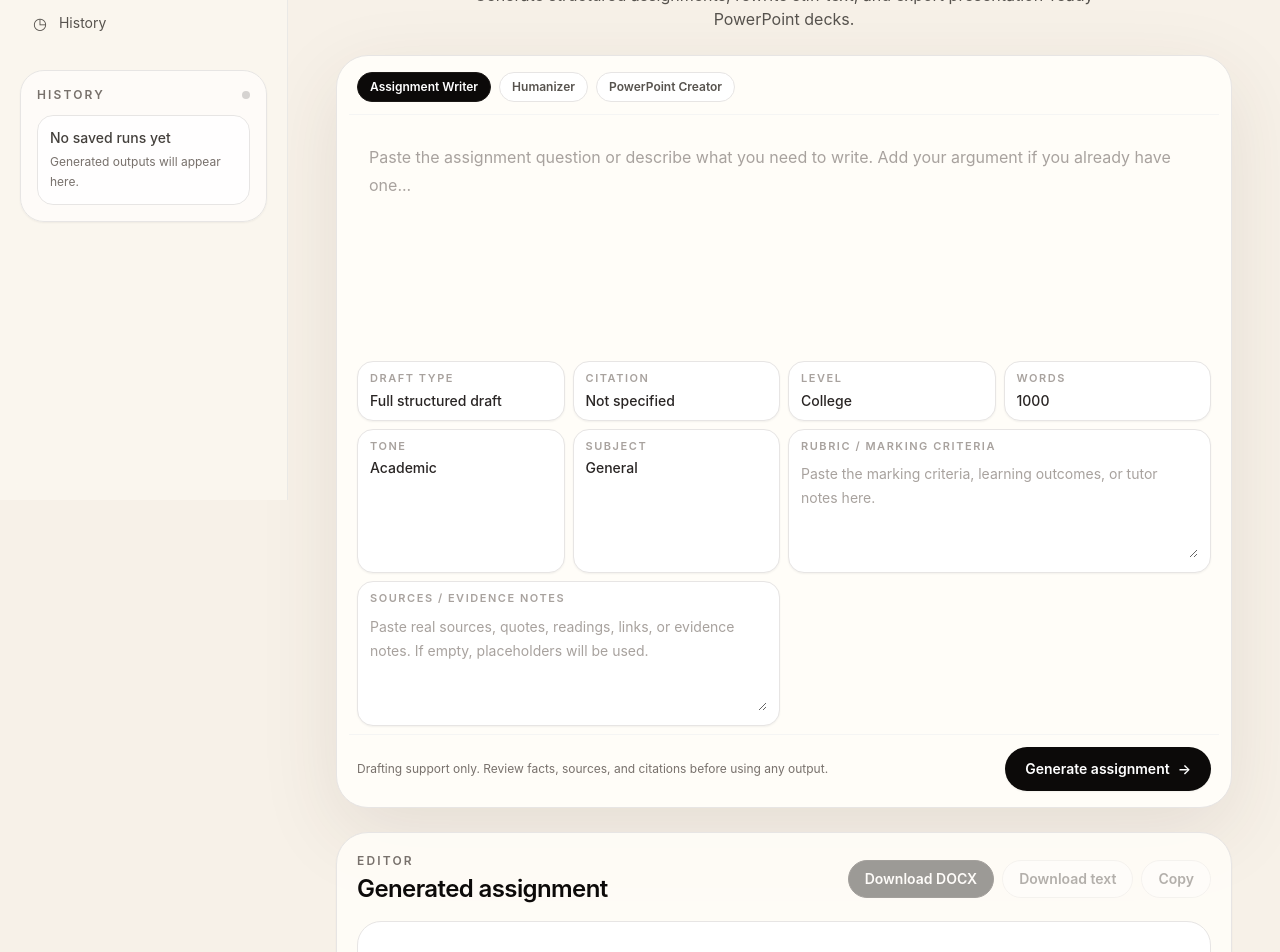
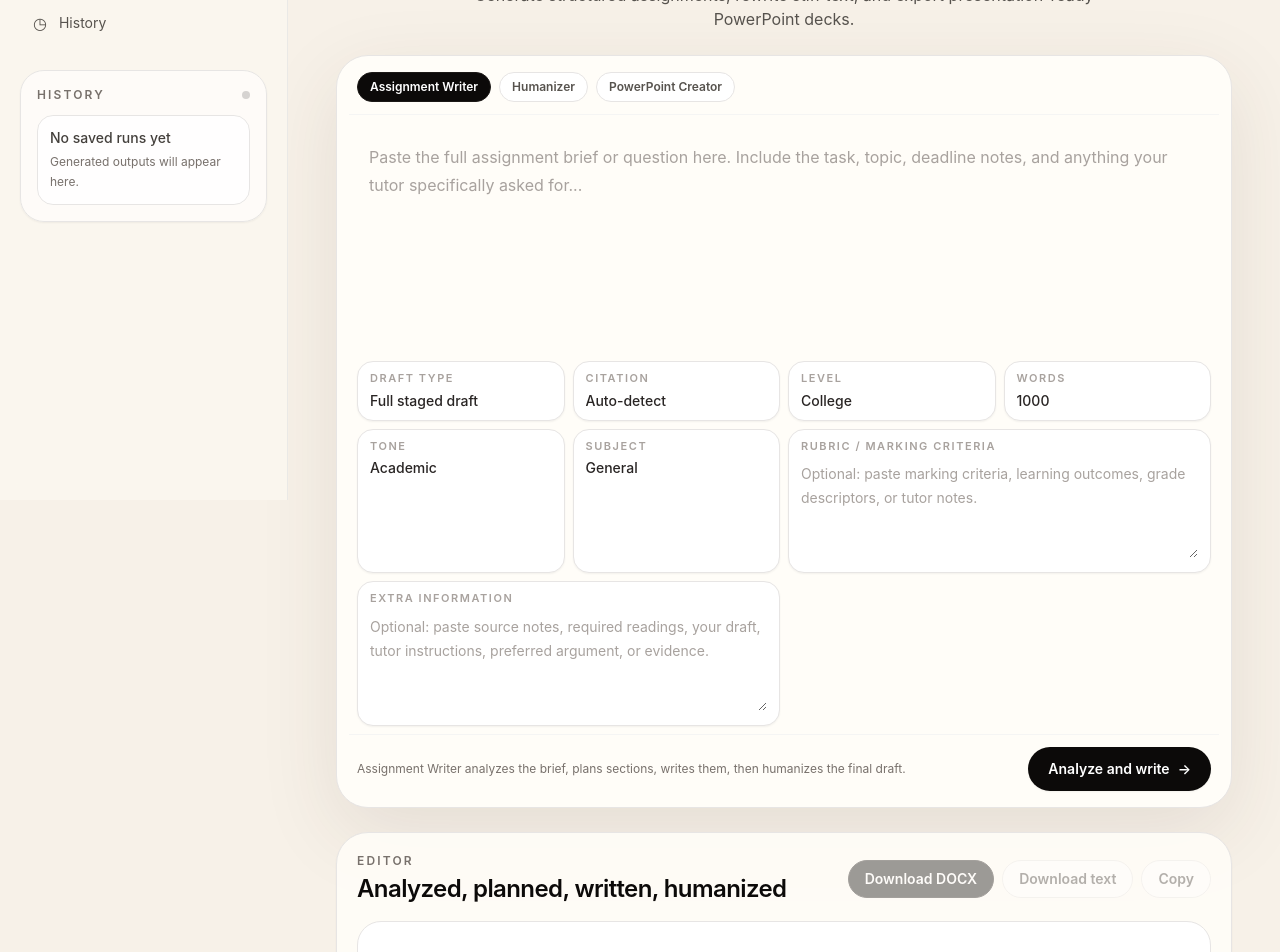
Before and after one commit to charai17/Assignai, a Next.js app: page / in a window 1280 px wide. Shown: the part 300-1252 px from the top of the page. Built offline with nearby package versions, Linux system fonts and the light colour scheme.

Commit message:
align assignment ui with staged writer flow

```diff
--- a/app/page.tsx
+++ b/app/page.tsx
@@ -26,8 +26,8 @@ const HISTORY_KEY = "assignai-history";
 const levels = ["High School", "College", "University", "Graduate"];
 const wordCounts = ["500", "750", "1000", "1500", "2000"];
 const assignmentTones = ["Academic", "Analytical", "Persuasive", "Informative", "Professional"];
-const draftTypes = ["Full structured draft", "Detailed outline", "Improve my draft", "Plan only"];
-const citationStyles = ["Not specified", "Harvard", "APA 7", "MLA", "Chicago", "IEEE", "OSCOLA"];
+const draftTypes = ["Full staged draft", "Detailed plan only", "Improve my draft", "Section plan + draft"];
+const citationStyles = ["Auto-detect", "Harvard", "APA 7", "MLA", "Chicago", "IEEE", "OSCOLA"];
 const humanizerTones = ["Natural", "Conversational", "Professional", "Friendly", "Confident"];
 const subjects = ["General", "English", "History", "Science", "Business", "Technology", "Health"];
 const slideCounts = ["4", "5", "6", "8", "10", "12"];
@@ -38,10 +38,10 @@ const modeCopy: Record<Mode, { label: string; icon: string; eyebrow: string; out
   assignment: {
     label: "Assignment Writer",
     icon: "✍",
-    eyebrow: "Assignment workspace",
-    output: "Generated assignment",
-    cta: "Generate assignment",
-    placeholder: "Paste the assignment question or describe what you need to write. Add your argument if you already have one...",
+    eyebrow: "Assignment workflow",
+    output: "Analyzed, planned, written, humanized",
+    cta: "Analyze and write",
+    placeholder: "Paste the full assignment brief or question here. Include the task, topic, deadline notes, and anything your tutor specifically asked for...",
   },
   humanizer: {
     label: "Humanizer",
@@ -400,13 +400,13 @@ export default function HomePage() {
                       label="Rubric / marking criteria"
                       value={rubric}
                       onChange={setRubric}
-                      placeholder="Paste the marking criteria, learning outcomes, or tutor notes here."
+                      placeholder="Optional: paste marking criteria, learning outcomes, grade descriptors, or tutor notes."
                     />
                     <TextAreaField
-                      label="Sources / evidence notes"
+                      label="Extra information"
                       value={sources}
                       onChange={setSources}
-                      placeholder="Paste real sources, quotes, readings, links, or evidence notes. If empty, placeholders will be used."
+                      placeholder="Optional: paste source notes, required readings, your draft, tutor instructions, preferred argument, or evidence."
                     />
                   </>
                 ) : null}
@@ -440,14 +440,14 @@ export default function HomePage() {
 
               <div className="flex flex-col gap-3 border-t border-stone-100 px-2 pb-1 pt-3 sm:flex-row sm:items-center sm:justify-between">
                 <p className="text-xs text-stone-500">
-                  Drafting support only. Review facts, sources, and citations before using any output.
+                  Assignment Writer analyzes the brief, plans sections, writes them, then humanizes the final draft.
                 </p>
                 <button
                   type="submit"
                   disabled={loading}
                   className="inline-flex items-center justify-center rounded-full bg-stone-950 px-5 py-3 text-sm font-semibold text-white shadow-sm transition hover:bg-stone-800 disabled:cursor-not-allowed disabled:opacity-60"
                 >
-                  {loading ? "Working..." : copy.cta}
+                  {loading ? "Analyzing and writing..." : copy.cta}
                   <span className="ml-2">→</span>
                 </button>
               </div>
```
